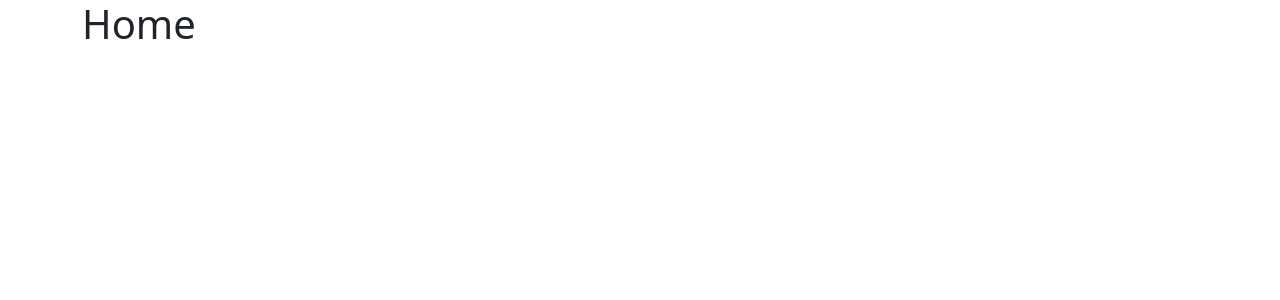
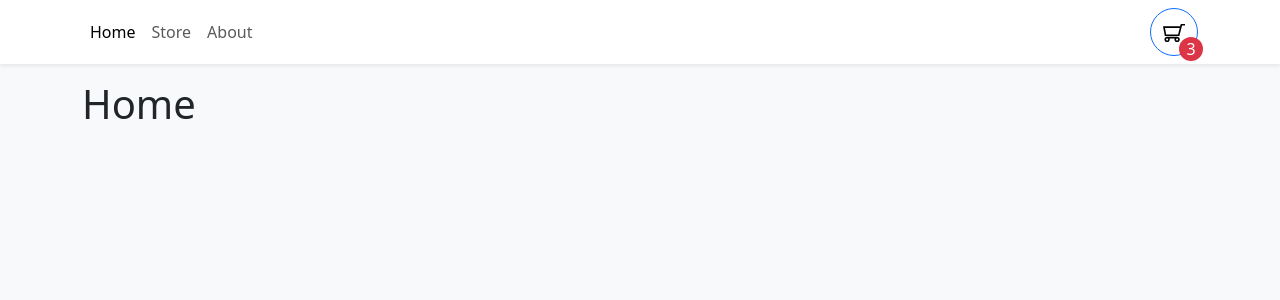
Before and after one commit to juanivanheer/shopping-cart, a React (Vite) app: page / in a window 1280 px wide. Shown: the top 300 px of the page. Built offline with nearby package versions, Linux system fonts and the light colour scheme.

Commit message:
Feature/main navbar into development (#2)
* feat: created basic navbar

* feat: added cart button and display number

```diff
--- a/index.html
+++ b/index.html
@@ -6,7 +6,7 @@
     <meta name="viewport" content="width=device-width, initial-scale=1.0" />
     <title>JVH E-commerce</title>
   </head>
-  <body>
+  <body class="bg-light">
     <div id="root"></div>
     <script type="module" src="/src/main.tsx"></script>
   </body>
--- a/src/App.tsx
+++ b/src/App.tsx
@@ -3,9 +3,12 @@ import { Container } from "react-bootstrap";
 import { Home } from "./pages/Home";
 import { Store } from "./pages/Store";
 import { About } from "./pages/About";
+import { Navbar } from "./components/Navbar";
 
 function App() {
   return (
+    <>
+      <Navbar />
       <Container className="mb-4">
         <Routes>
           <Route path="" element={<Home />} />
@@ -13,6 +16,7 @@ function App() {
           <Route path="/about" element={<About />} />
         </Routes>
       </Container>
+    </>
   );
 }
 
--- /dev/null
+++ b/src/components/Navbar.tsx
@@ -0,0 +1,67 @@
+import { Button, Container, Nav, Navbar as NavbarBs } from "react-bootstrap";
+import { NavLink } from "react-router-dom";
+
+export function Navbar() {
+  return (
+    <NavbarBs sticky="top" className="bg-white shadow-sm mb-3">
+      <Container>
+        <Nav className="me-auto">
+          <Nav.Link as={NavLink} to="/">
+            Home
+          </Nav.Link>
+          <Nav.Link as={NavLink} to="/store">
+            Store
+          </Nav.Link>
+          <Nav.Link as={NavLink} to="/about">
+            About
+          </Nav.Link>
+        </Nav>
+        <Button
+          style={{ width: "3rem", height: "3rem", position: "relative" }}
+          variant="outline-primary"
+          className="rounded-circle"
+        >
+          <svg
+            fill="#000000"
+            version="1.1"
+            id="Capa_1"
+            xmlns="http://www.w3.org/2000/svg"
+            viewBox="0 0 902.86 902.86"
+          >
+            <g>
+              <g>
+                <path
+                  d="M671.504,577.829l110.485-432.609H902.86v-68H729.174L703.128,179.2L0,178.697l74.753,399.129h596.751V577.829z
+			 M685.766,247.188l-67.077,262.64H131.199L81.928,246.756L685.766,247.188z"
+                />
+                <path
+                  d="M578.418,825.641c59.961,0,108.743-48.783,108.743-108.744s-48.782-108.742-108.743-108.742H168.717
+			c-59.961,0-108.744,48.781-108.744,108.742s48.782,108.744,108.744,108.744c59.962,0,108.743-48.783,108.743-108.744
+			c0-14.4-2.821-28.152-7.927-40.742h208.069c-5.107,12.59-7.928,26.342-7.928,40.742
+			C469.675,776.858,518.457,825.641,578.418,825.641z M209.46,716.897c0,22.467-18.277,40.744-40.743,40.744
+			c-22.466,0-40.744-18.277-40.744-40.744c0-22.465,18.277-40.742,40.744-40.742C191.183,676.155,209.46,694.432,209.46,716.897z
+			 M619.162,716.897c0,22.467-18.277,40.744-40.743,40.744s-40.743-18.277-40.743-40.744c0-22.465,18.277-40.742,40.743-40.742
+			S619.162,694.432,619.162,716.897z"
+                />
+              </g>
+            </g>
+          </svg>
+          <div
+            className="rounded-circle bg-danger d-flex justify-content-center align-items-center"
+            style={{
+              color: "white",
+              width: "1.5rem",
+              height: "1.5 rem",
+              position: "absolute",
+              bottom: 0,
+              right: 0,
+              transform: "translate(25%, 25%)"
+            }}
+          >
+            3
+          </div>
+        </Button>
+      </Container>
+    </NavbarBs>
+  );
+}
```
Lines whose indentation alone changed are shown as unchanged.
